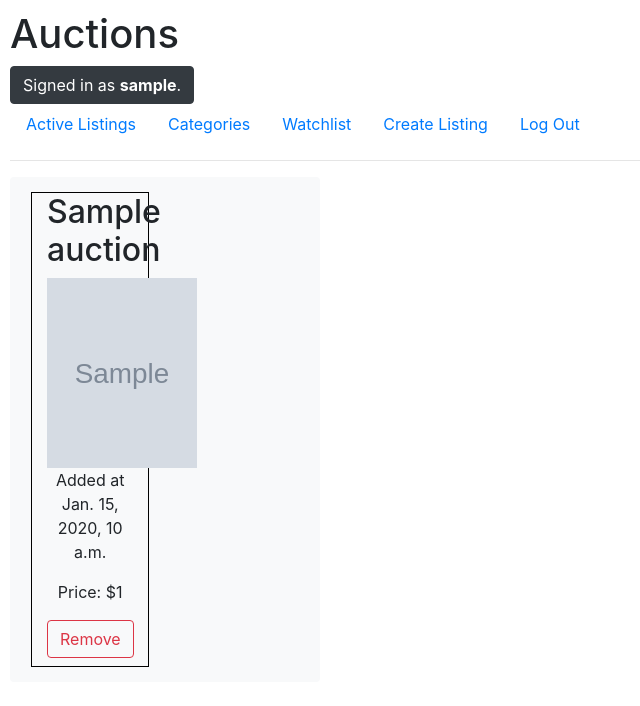
After one commit to Jamshid-Ganiev/CS50-projects, a Django app: page /watchlist/ in a window 1280 px wide. The commit adds this page. Shown: the top 706 px of the page, without its empty margins (0-640 px from the left). Run offline with Django 4.2, Linux system fonts and the light colour scheme; a user stored in the database is signed in; tables that the repository leaves empty hold one stand-in row (values such as "Sample post"); grey boxes marked "Sample" are stand-in pictures; some libraries are stand-ins or nearby versions.

Commit message:
Add categories views, and realted templates. Update index and layout pages

```diff
--- a/commerce/auctions/models.py
+++ b/commerce/auctions/models.py
@@ -10,7 +10,7 @@ class Category(models.Model):
     name = models.CharField(max_length=100, blank=True)
 
     def __str__(self):
-        return f"{self.name}"
+        return self.name
 
 
 class Auction(models.Model):
@@ -19,7 +19,7 @@ class Auction(models.Model):
     image_url = models.CharField(max_length=250)
     description = models.TextField(max_length=500, blank=True, default="")
     starting_bid = models.IntegerField(blank=False)
-    date = models.DateTimeField(auto_now_add=True)
+    created_at = models.DateTimeField(auto_now_add=True)
 
 
     def __str__(self):
@@ -43,3 +43,11 @@ class Comment(models.Model):
 
     def __str__(self):
         return f"Comment by {self.user} for {self.auction.title}"
+
+class Watchlist(models.Model):
+    user = models.ForeignKey(CustomUser, on_delete=models.CASCADE)
+    item = models.ForeignKey(Auction, on_delete=models.CASCADE, default=None)
+    added_at = models.DateTimeField(auto_now_add=True)
+
+    def __str__(self):
+        return self.item.title
--- a/commerce/auctions/static/auctions/styles.css
+++ b/commerce/auctions/static/auctions/styles.css
@@ -2,7 +2,7 @@ body {
     padding: 10px;
 }
 
-.column-item {
+.column-item, .watchlist-div {
     float:left;
 }
 
--- a/commerce/auctions/templates/auctions/details.html
+++ b/commerce/auctions/templates/auctions/details.html
@@ -17,6 +17,7 @@
             <li>Listed by: </li>
             <li>Category: {{ auction.category }}</li>
         </ul>
+        <a href="{% url 'auctions:toggle_watchlist' auction.id %}"><p class="btn btn-outline-primary btn-lg">Add to Watchlist</p></a>
     </div>
 
 {% endblock %}
--- a/commerce/auctions/templates/auctions/index.html
+++ b/commerce/auctions/templates/auctions/index.html
@@ -5,7 +5,7 @@
     <h1>Active Listings</h1>
     {% if auctions %}
         {% for auction in auctions  %}
-            <a href="{% url 'auctions:details' auction.pk %}">
+            <a href="{% url 'auctions:details' auction.id %}">
                 <div class="column-item col-lg-4 btn-light btn-lg mt-2">
                     <h2 class="btn-secondary btn-lg mb-2 mt-3 text-center">{{ auction.title }}</h2>
                     <img style="width:250px" src="{{ auction.image_url }}" alt="item_img">
--- a/commerce/auctions/templates/auctions/layout.html
+++ b/commerce/auctions/templates/auctions/layout.html
@@ -22,6 +22,12 @@
             </li>
             {% if user.is_authenticated %}
                 <li class="nav-item">
+                    <a class="nav-link" href="{% url 'auctions:categories' %}">Categories</a>
+                </li>
+                <li class="nav-item">
+                    <a class="nav-link" href="{% url 'auctions:watchlist' %}">Watchlist</a>
+                </li>
+                <li class="nav-item">
                     <a class="nav-link" href="{% url 'auctions:create_listing' %}">Create Listing</a>
                 </li>
                 <li class="nav-item">
@@ -37,6 +43,18 @@
             {% endif %}
         </ul>
         <hr>
+        <div class="container">
+            {% if messages %}
+            <div class="mt-4">
+                {% for message in messages %}
+                <div class="alert alert-{{ message.tags }}" role="alert">
+                    {{ message }}
+                </div>
+                {% endfor %}
+            </div>
+            {% endif %}
+        </div>
+
         {% block body %}
         {% endblock %}
     </body>
--- /dev/null
+++ b/commerce/auctions/templates/auctions/watchlist.html
@@ -0,0 +1,20 @@
+{% extends "auctions/layout.html" %}
+{% load static %}
+
+{% block body %}
+
+<div class="row-lg-5 row-sm-2 btn bg-light text-center">
+    {% for item in watchlist %}
+    <div class="col-lg-5 mx-2 my-2 watchlist-div" style="border: 1px solid black">
+        <h2>{{ item.item.title }}</h2>
+        <img style="width: 150px; height: 190px;" src="{{ item.item.image_url }}" alt="">
+        <p>Added at {{ item.added_at }}</p>
+        <p>Price: ${{ item.item.starting_bid }}</p>
+        <form action="{% url 'auctions:toggle_watchlist' item.item.id %}" method="post">
+            {% csrf_token %}
+            <button type="submit" class="btn text-outline-light btn-outline-danger mb-2">Remove</button>
+          </form>
+    </div>
+    {% endfor %}
+</div>
+{% endblock %}
--- a/commerce/auctions/urls.py
+++ b/commerce/auctions/urls.py
@@ -10,5 +10,9 @@ urlpatterns = [
     path("register", views.register, name="register"),
 
     path("create", views.create_listing, name='create_listing'),
-    path("<int:listing_id>", views.listing_details, name='details')
+    path("<int:listing_id>", views.listing_details, name='details'),
+    path("watchlist/toggle/<int:item_id>/", views.toggle_watchlist, name='toggle_watchlist'),
+    path("watchlist/", views.view_watchlist, name='watchlist'),
+    path("categories/", views.view_categories, name='categories'),
+    path("categories/<int:category_id>", views.view_category, name='category')
 ]
--- a/commerce/auctions/views.py
+++ b/commerce/auctions/views.py
@@ -1,15 +1,17 @@
-from django.shortcuts import redirect, render
+from django.shortcuts import get_object_or_404, redirect, render
+from django.contrib.auth.decorators import login_required
+from django.contrib import messages
 
-# Create your views here.
 from django.contrib.auth import authenticate, login, logout
 from django.db import IntegrityError
 from django.http import HttpResponse, HttpResponseRedirect
 from django.shortcuts import render
 from django.urls import reverse
 
-from .models import CustomUser, Auction, Bid, Comment
+from .models import Category, CustomUser, Auction, Bid, Comment, Watchlist
 from .forms import AuctionForm
 
+# Create your views here.
 
 def index(request):
     auctions = Auction.objects.all()
@@ -73,7 +75,7 @@ def register(request):
     else:
         return render(request, "auctions/register.html")
 
-
+@login_required
 def create_listing(request):
     template_name = 'auctions/create_listing.html'
 
@@ -90,3 +92,53 @@ def create_listing(request):
             return redirect('auctions:index')
 
         return render(request, template_name, {'form': form})
+
+@login_required
+def toggle_watchlist(request, item_id):
+    user = request.user
+    item = get_object_or_404(Auction, id=item_id)
+
+    try:
+        watchlist = Watchlist.objects.get(user=user, item=item)
+        if request.method == "POST":
+            watchlist.delete()
+            messages.success(request, "Item removed from your watchlist.")
+        else:
+            messages.warning(request, "Item is already in your watchlist.")
+    except Watchlist.DoesNotExist:
+        Watchlist.objects.create(user=user, item=item)
+        messages.warning(request, "Item added to your watchlist.")
+
+    return redirect('auctions:watchlist')
+
+def view_watchlist(request):
+    user = request.user
+    watchlist = Watchlist.objects.filter(user=user)
+    context = {
+        'watchlist': watchlist,
+        'messages': messages.get_messages(request),
+    }
+
+    return render(request, 'auctions/watchlist.html', context)
+
+def view_categories(request):
+    categories = Category.objects.all()
+    context = {
+        'categories' : categories
+    }
+
+    return render(request, 'auctions/categories.html', context)
+
+def view_category(request, category_id):
+    category = Category.objects.get(id=category_id)
+    if category != '':
+        listings = Auction.objects.filter(category=category)
+        context = {
+            'category': category,
+            'listings': listings,
+        }
+    else:
+        context = {
+            'category': "No auctions for this category for now"
+        }
+    return render(request, 'auctions/category.html', context)
```
Also changed, not shown: commerce/auctions/templates/auctions/categories.html (added, +10 -0 lines), commerce/auctions/templates/auctions/category.html (added, +24 -0 lines), commerce/auctions/migrations/0003_rename_date_auction_created_at_watchlist.py (added).
